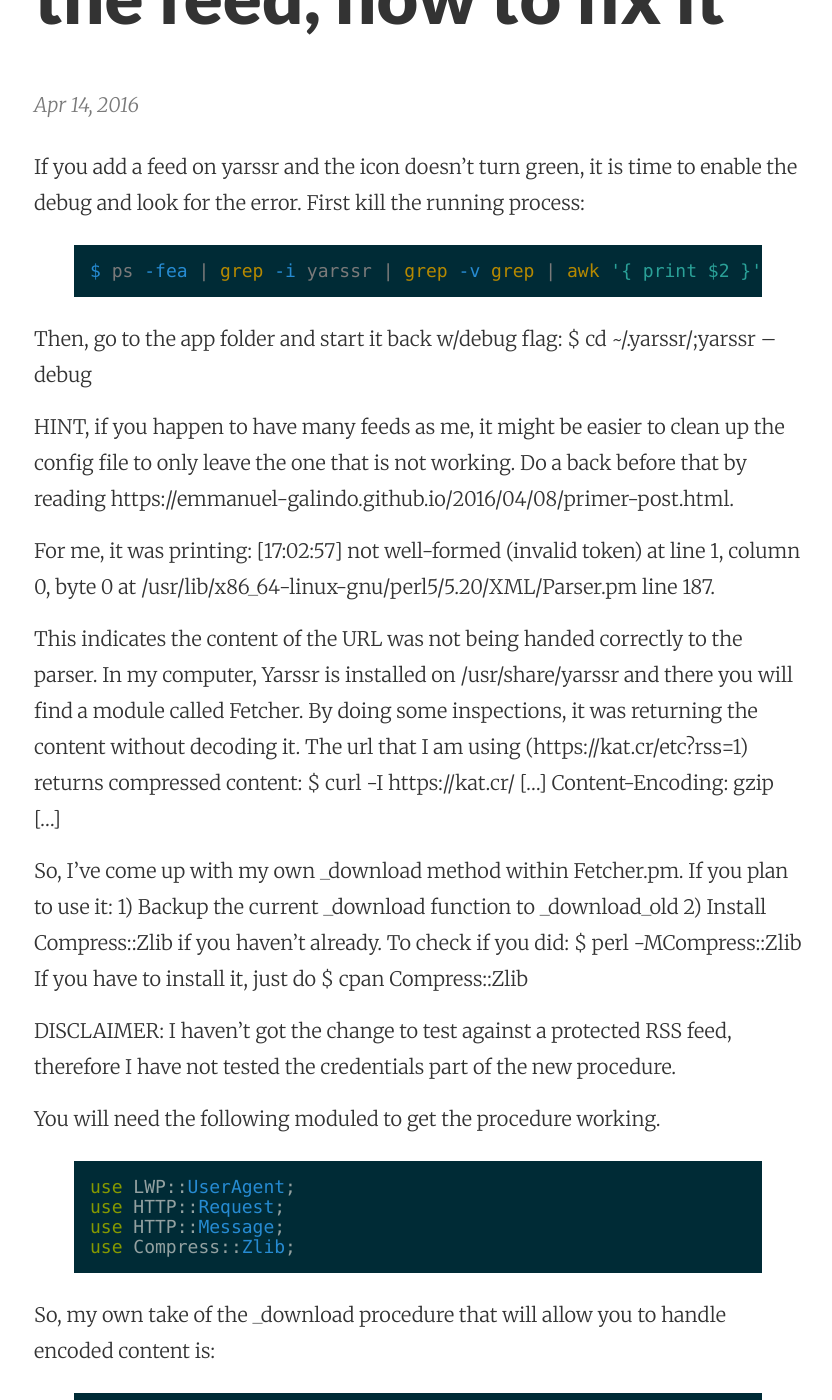
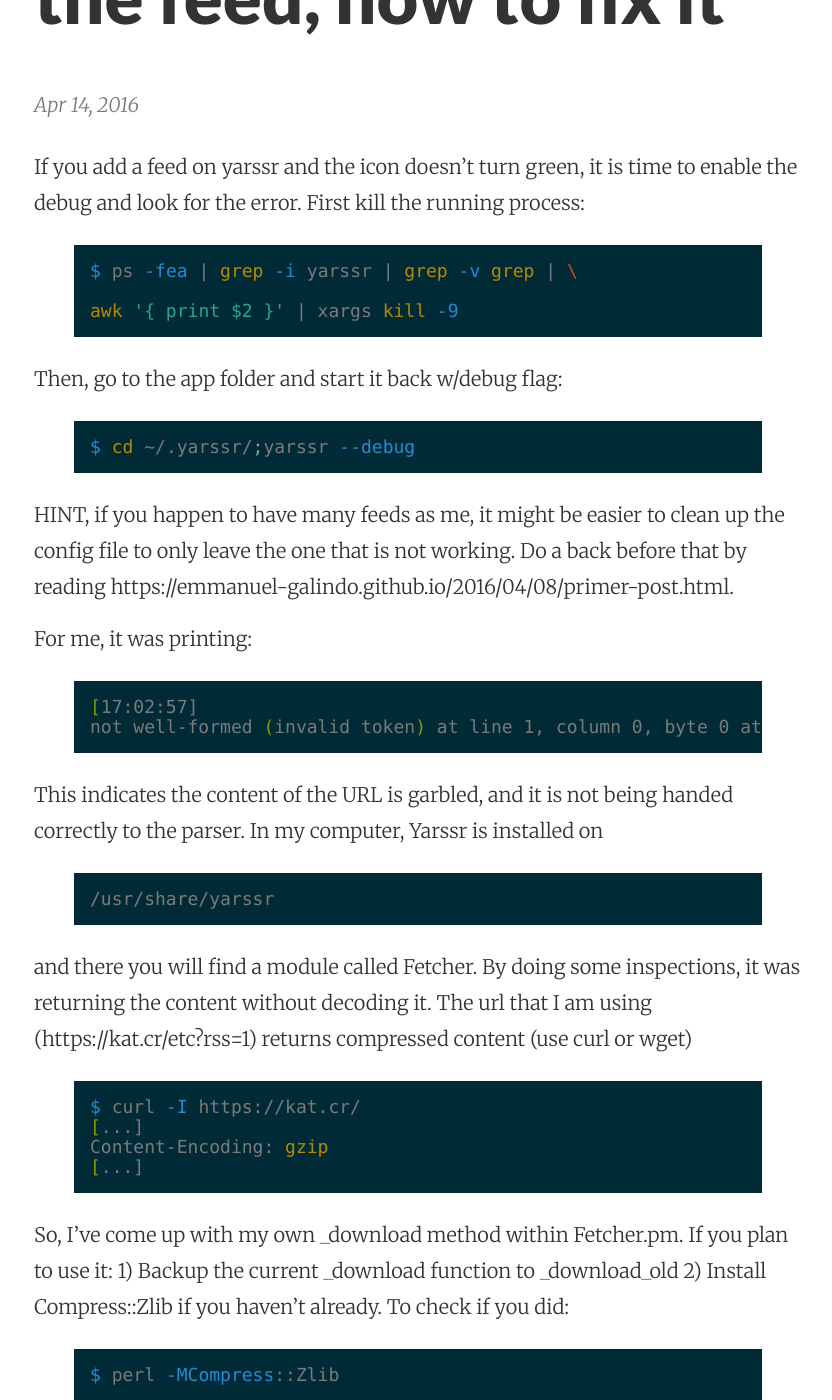
Before and after one commit to emmanuel-galindo/emmanuel-galindo.github.io, a Jekyll site: the page built from _posts/2016-04-14-yarssr-is-not-loading-the-feed-how-to-fix-it.markdown, in a window 1280 px wide and 1400 px high, scrolled down 350 px. Shown: the whole window, without its empty margins (222-1054 px from the left). Built offline with Jekyll 4.4.1, drawn with Linux system fonts in a browser that asks for light colours; some of the changed text lies outside the part shown.

Commit message:
Post update: Yarssr is not loading the feed, how to fix it

```diff
--- a/_posts/2016-04-14-yarssr-is-not-loading-the-feed-how-to-fix-it.markdown
+++ b/_posts/2016-04-14-yarssr-is-not-loading-the-feed-how-to-fix-it.markdown
@@ -6,33 +6,44 @@
 If you add a feed on yarssr and the icon doesn't turn green, it is time to enable the debug and look for the error.
 First kill the running process:
 {% highlight shell %}
-$ ps -fea | grep -i yarssr | grep -v grep | awk '{ print $2 }' | xargs kill -9
+$ ps -fea | grep -i yarssr | grep -v grep | \
+awk '{ print $2 }' | xargs kill -9
 {% endhighlight %}
 
 Then, go to the app folder and start it back w/debug flag:
+{% highlight shell %}
 $ cd ~/.yarssr/;yarssr --debug
+{% endhighlight %}
 
 HINT, if you happen to have many feeds as me, it might be easier to clean up the config file to only leave the one that is not working. Do a back before that by reading https://emmanuel-galindo.github.io/2016/04/08/primer-post.html.
 
 For me, it was printing:
+{% highlight shell %}
 [17:02:57]
 not well-formed (invalid token) at line 1, column 0, byte 0 at /usr/lib/x86_64-linux-gnu/perl5/5.20/XML/Parser.pm line 187.
+{% endhighlight %}
 
-This indicates the content of the URL was not being handed correctly to the parser.
-In my computer, Yarssr is installed on /usr/share/yarssr and there you will find a module called Fetcher.
+This indicates the content of the URL is garbled, and it is not being handed correctly to the parser.
+In my computer, Yarssr is installed on {% highlight shell %}/usr/share/yarssr{% endhighlight %} and there you will find a module called Fetcher.
 By doing some inspections, it was returning the content without decoding it.
-The url that I am using (https://kat.cr/etc?rss=1) returns compressed content:
+The url that I am using (https://kat.cr/etc?rss=1) returns compressed content (use curl or wget)
+{% highlight shell %}
 $ curl -I https://kat.cr/
 [...]
 Content-Encoding: gzip
 [...]
+{% endhighlight %}
 
 So, I've come up with my own _download method within Fetcher.pm. If you plan to use it:
 1) Backup the current _download function to _download_old
 2) Install Compress::Zlib if you haven't already. To check if you did:
+{% highlight shell %}
 $ perl -MCompress::Zlib
+{% endhighlight %}
 If you have to install it, just do
+{% highlight shell %}
 $ cpan Compress::Zlib
+{% endhighlight %}
 
 DISCLAIMER: I haven't got the change to test against a protected RSS feed, therefore I have not tested the credentials part of the new procedure.
 
```
